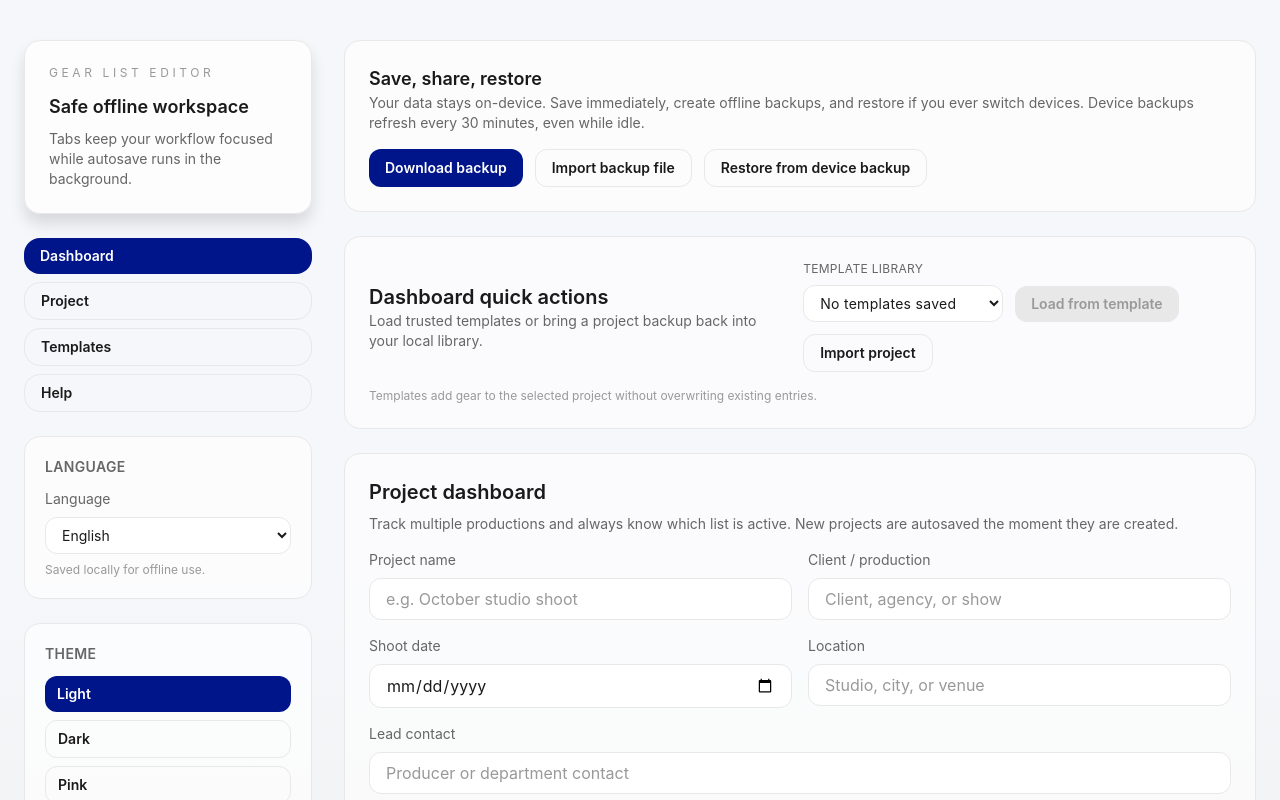
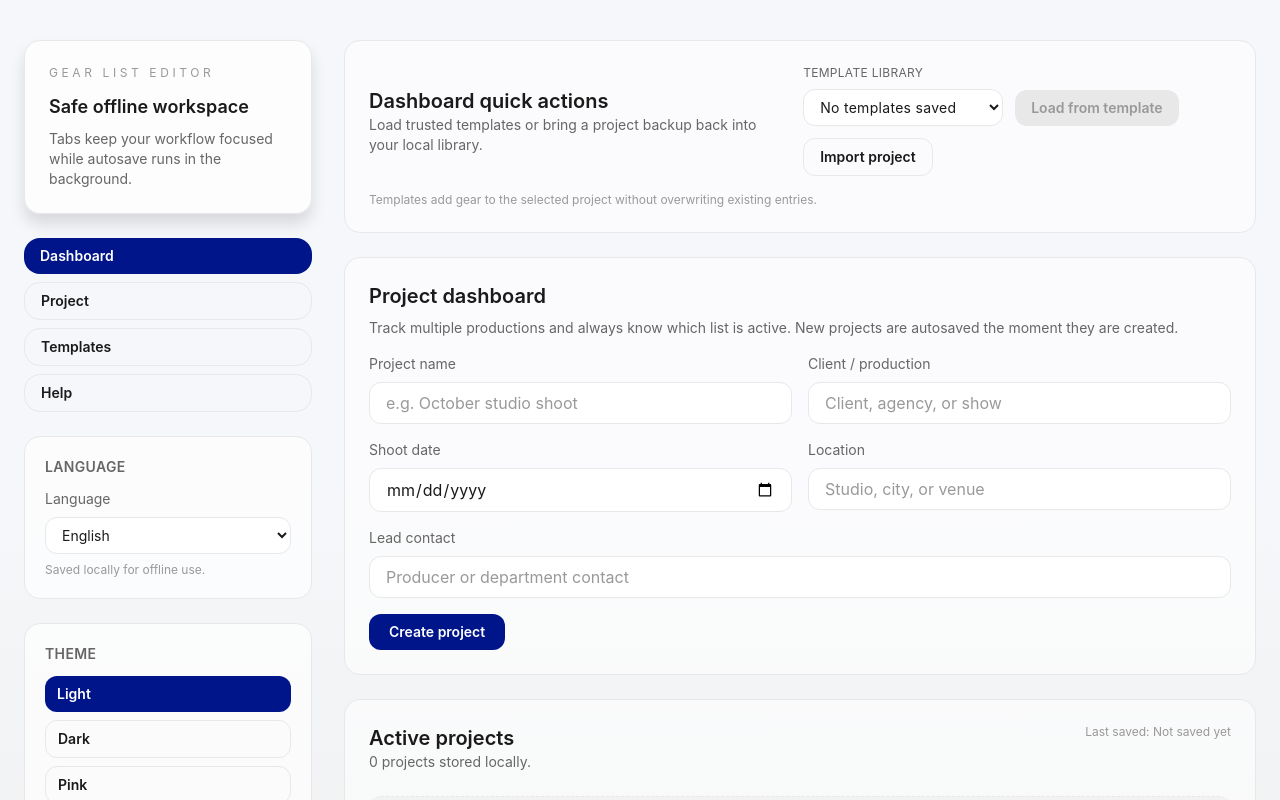
Before and after one commit to Hugo9809/Gear-list-editor, a React (Vite) app in the folder app/: page / in a window 1280 px wide. Shown: the top 800 px of the page. Built offline with nearby package versions, Linux system fonts and the light colour scheme.

Commit message:
Show backup actions only for open projects

```diff
--- a/app/src/App.jsx
+++ b/app/src/App.jsx
@@ -1114,7 +1114,8 @@ export default function App() {
           </aside>
 
           <main className="flex flex-1 flex-col gap-6">
-            {activeProject && activeTab !== 'help' ? (
+            {activeProject && activeTab !== 'help' && activeTab !== 'dashboard' ? (
+              <>
                 <div className="flex flex-wrap items-center justify-between gap-4 rounded-2xl border border-surface-sunken bg-surface-elevated/80 px-5 py-4 shadow-lg">
                   <div className="flex min-w-[200px] flex-col gap-1">
                     <span className="text-xs uppercase tracking-[0.3em] text-text-muted">
@@ -1165,7 +1166,6 @@ export default function App() {
                     </button>
                   </div>
                 </div>
-            ) : null}
 
                 <section className="rounded-2xl border border-surface-sunken bg-surface-elevated/70 p-6">
                   <h2 className="text-lg font-semibold text-text-primary">
@@ -1208,6 +1208,8 @@ export default function App() {
                     </button>
                   </div>
                 </section>
+              </>
+            ) : null}
 
             {activeTab === 'dashboard' ? (
               <>
```
Lines whose indentation alone changed are shown as unchanged.
